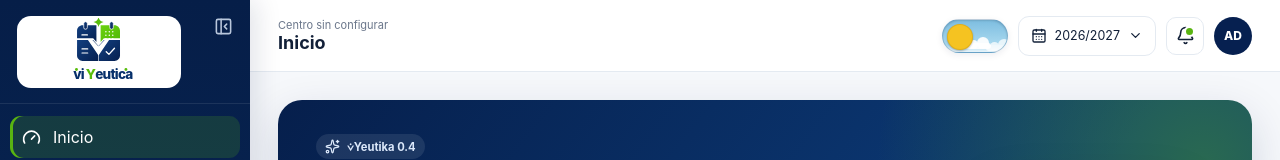
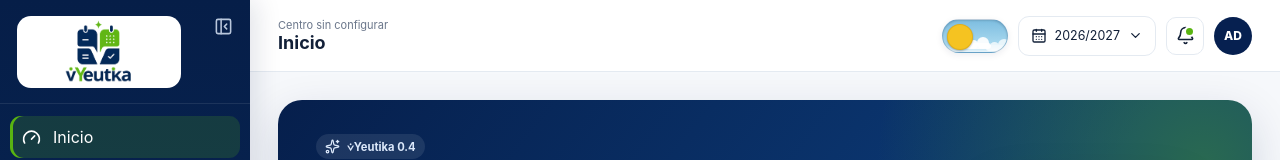
Before and after one commit to viCasco/viyeutika, a React (Vite) app: page / in a window 1280 px wide. Shown: the top 160 px of the page. Built offline with nearby package versions, Linux system fonts and the light colour scheme.

Commit message:
ui: use official viyeutika png logos

```diff
--- a/src/components/Logo.tsx
+++ b/src/components/Logo.tsx
@@ -2,7 +2,7 @@ export function Logo({ compact = false }: { compact?: boolean }) {
   return (
     <div className={compact ? 'brand brand-compact' : 'brand brand-official'}>
       <img
-        src={compact ? './brand/viyeutica-mark.svg' : './brand/viyeutica-logo.svg'}
+        src={compact ? './brand/logo_imagen.png' : './brand/logo_viYeutika.png'}
         alt={compact ? '⩒Yeutika' : 'Logo de ⩒Yeutika'}
       />
     </div>
```
